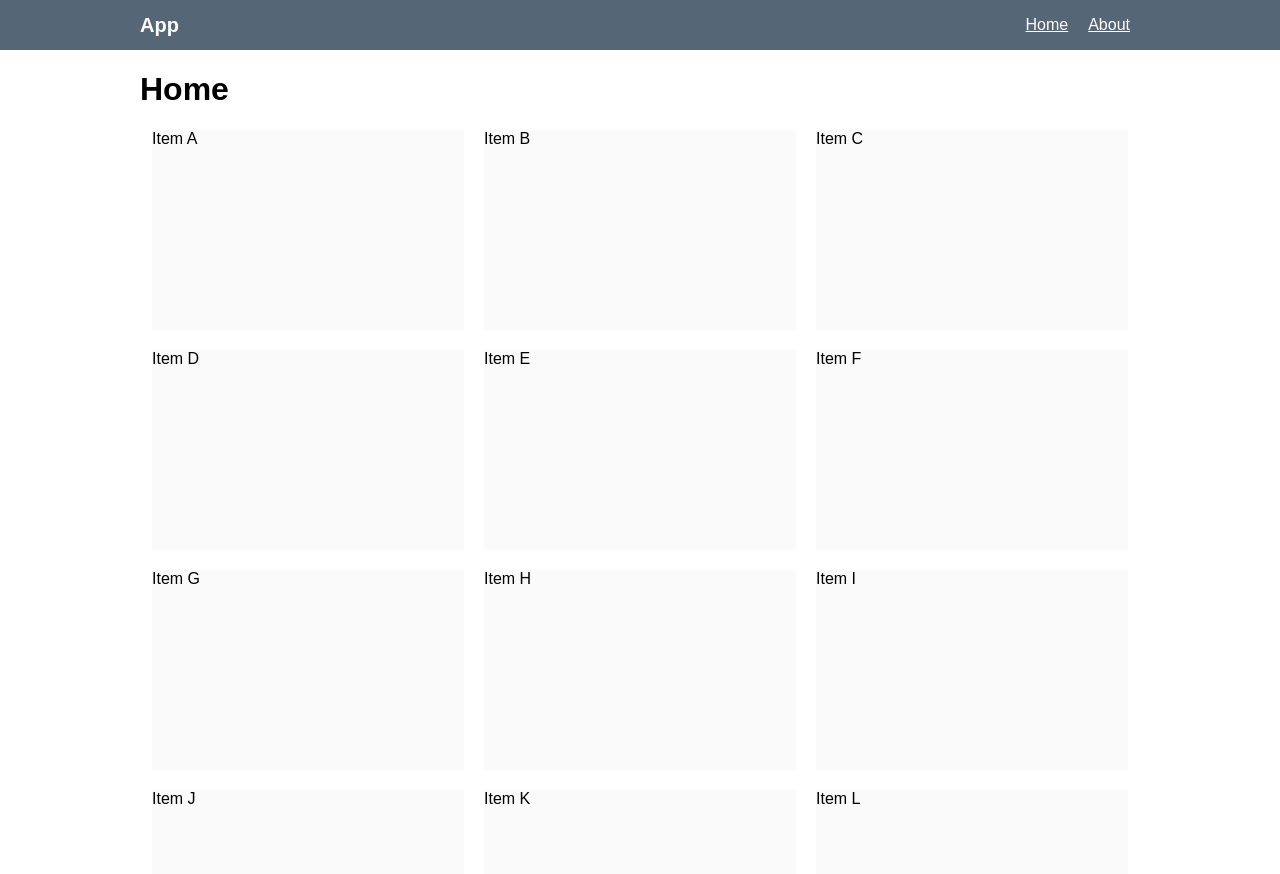
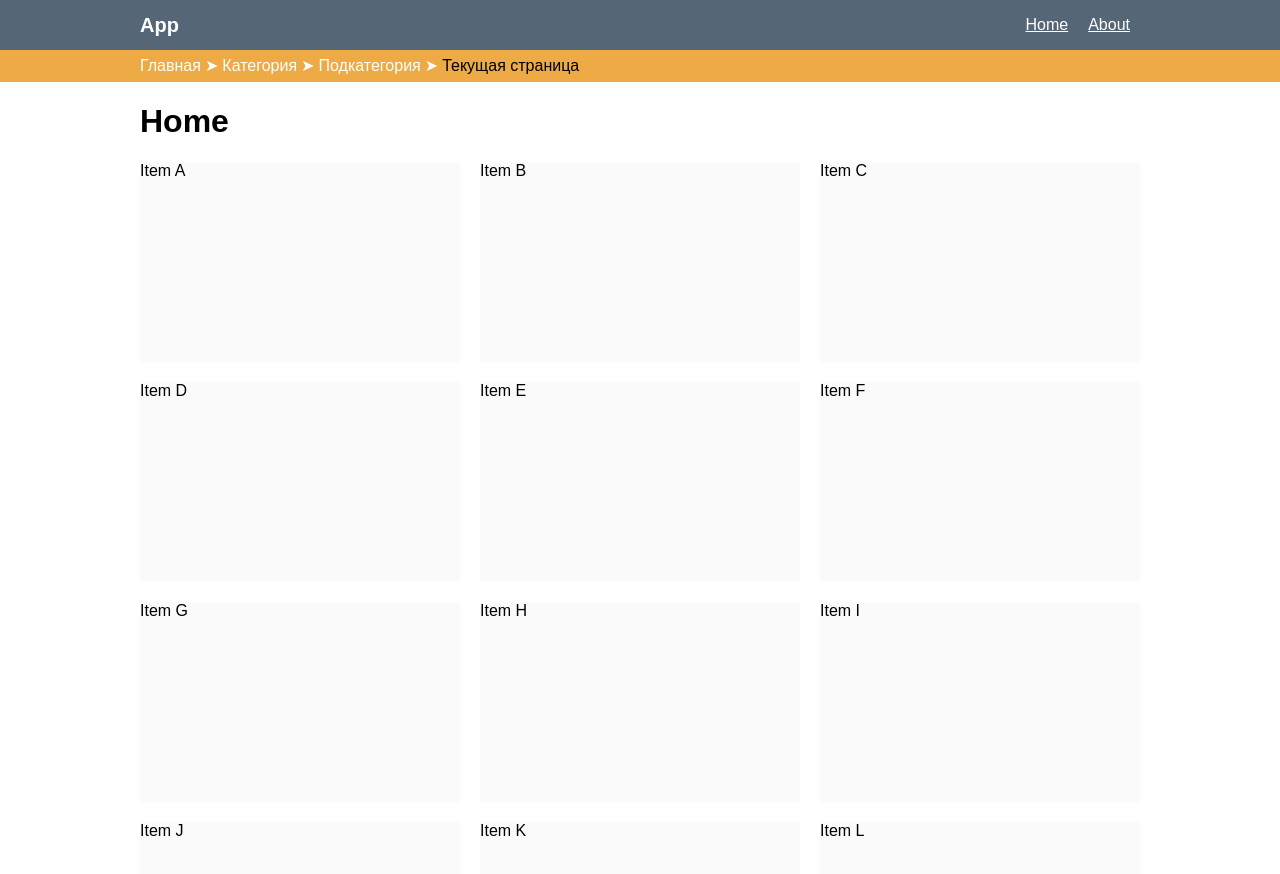
Before and after one commit to rsilivestr/vue-shop, a Vue app: page / in a window 1280 px wide. Shown: the top 874 px of the page. Built offline with nearby package versions, Linux system fonts and the light colour scheme; data requests are answered from the project's data file.

Commit message:
Add Bread.vue in layout

```diff
--- a/src/App.vue
+++ b/src/App.vue
@@ -1,17 +1,20 @@
 <template>
   <div id="vue-shop">
-    <TheHeader />
+    <Header />
+    <Bread />
     <router-view />
   </div>
 </template>
 
 <script>
-import TheHeader from './components/layout/TheHeader';
+import Bread from './components/layout/Bread';
+import Header from './components/layout/Header';
 
 export default {
   name: 'App',
   components: {
-    TheHeader,
+    Bread,
+    Header,
   },
   data() {
     return {};
--- a/src/components/ProductList.vue
+++ b/src/components/ProductList.vue
@@ -1,9 +1,7 @@
 <template>
-  <main class="container">
-    <div class="products">
-      <div v-for="item in allItems" :key="item.id" class="products__item">{{ item.name }}</div>
-    </div>
-  </main>
+  <div class="products">
+    <div v-for="item in allItems" :key="item.id" class="products__item">{{ item.name }}</div>
+  </div>
 </template>
 
 <script>
--- /dev/null
+++ b/src/components/layout/Bread.vue
@@ -0,0 +1,47 @@
+<template>
+  <nav class="bread">
+    <div class="container">
+      <router-link
+        v-for="parent of parentLinks"
+        :key="parent.id"
+        class="bread__link"
+        exact
+        :to="parent.to"
+        >{{ parent.title }}</router-link
+      >
+      <span class="bread__current">Текущая страница</span>
+    </div>
+  </nav>
+</template>
+
+<script>
+export default {
+  name: 'Bread',
+  data() {
+    return {
+      parentLinks: [
+        { id: 0, to: '/', title: 'Главная' },
+        { id: 1, to: '/', title: 'Категория' },
+        { id: 2, to: '/', title: 'Подкатегория' },
+      ],
+    };
+  },
+};
+</script>
+
+<style lang="scss" scoped>
+.bread {
+  line-height: 2;
+  background-color: #ea4;
+
+  &__link {
+    color: #fff;
+    text-decoration: none;
+
+    &::after {
+      content: '➤';
+      padding: 0 4px;
+    }
+  }
+}
+</style>
--- a/src/components/layout/TheHeader.vue
+++ b/src/components/layout/Header.vue
@@ -12,7 +12,7 @@
 
 <script>
 export default {
-  name: 'TheHeader',
+  name: 'Header',
   props: {
     name: {
       type: String,
```
Also changed, not shown: .prettierrc.json, src/views/Home.vue (line endings or trailing spaces).
